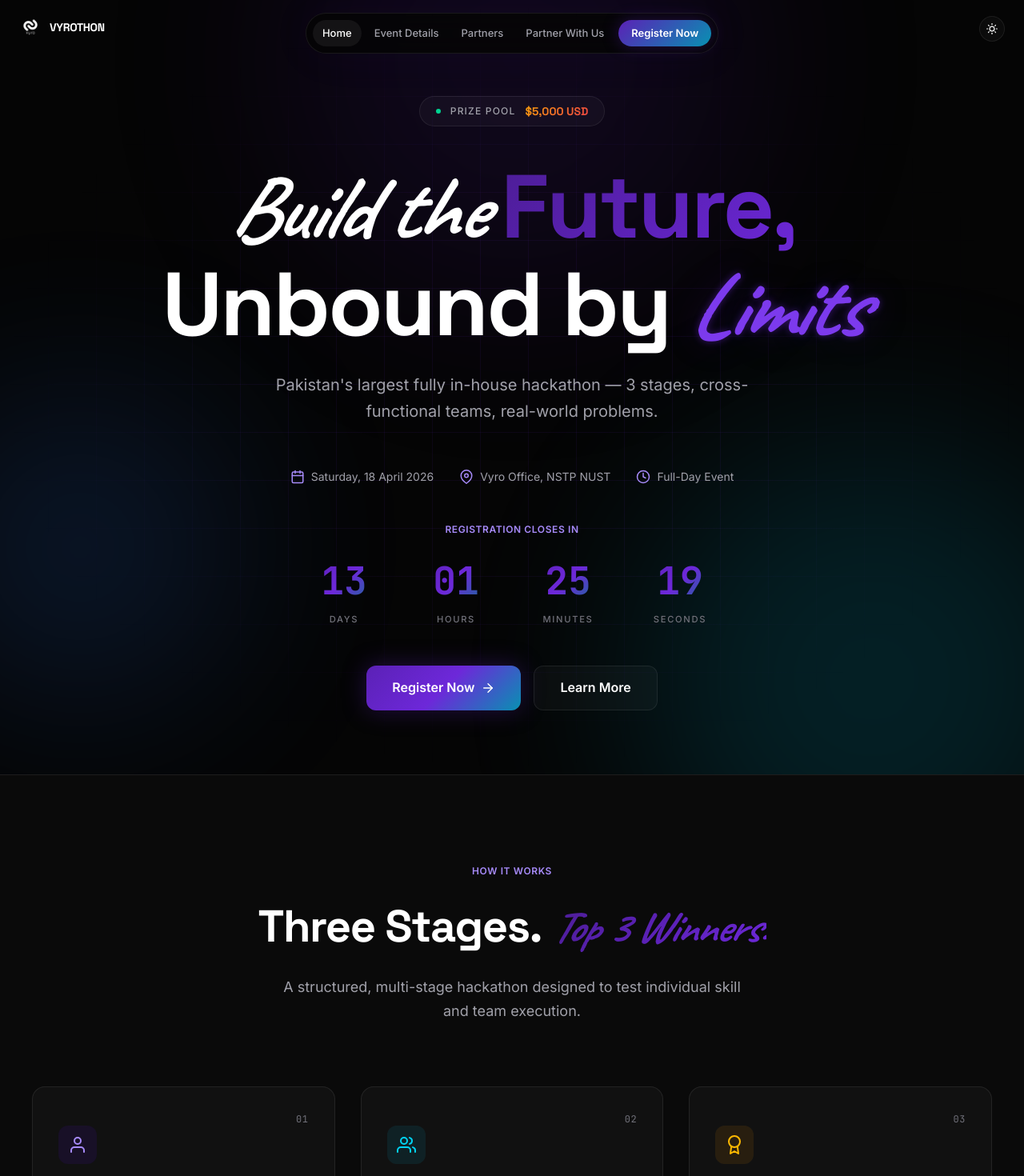
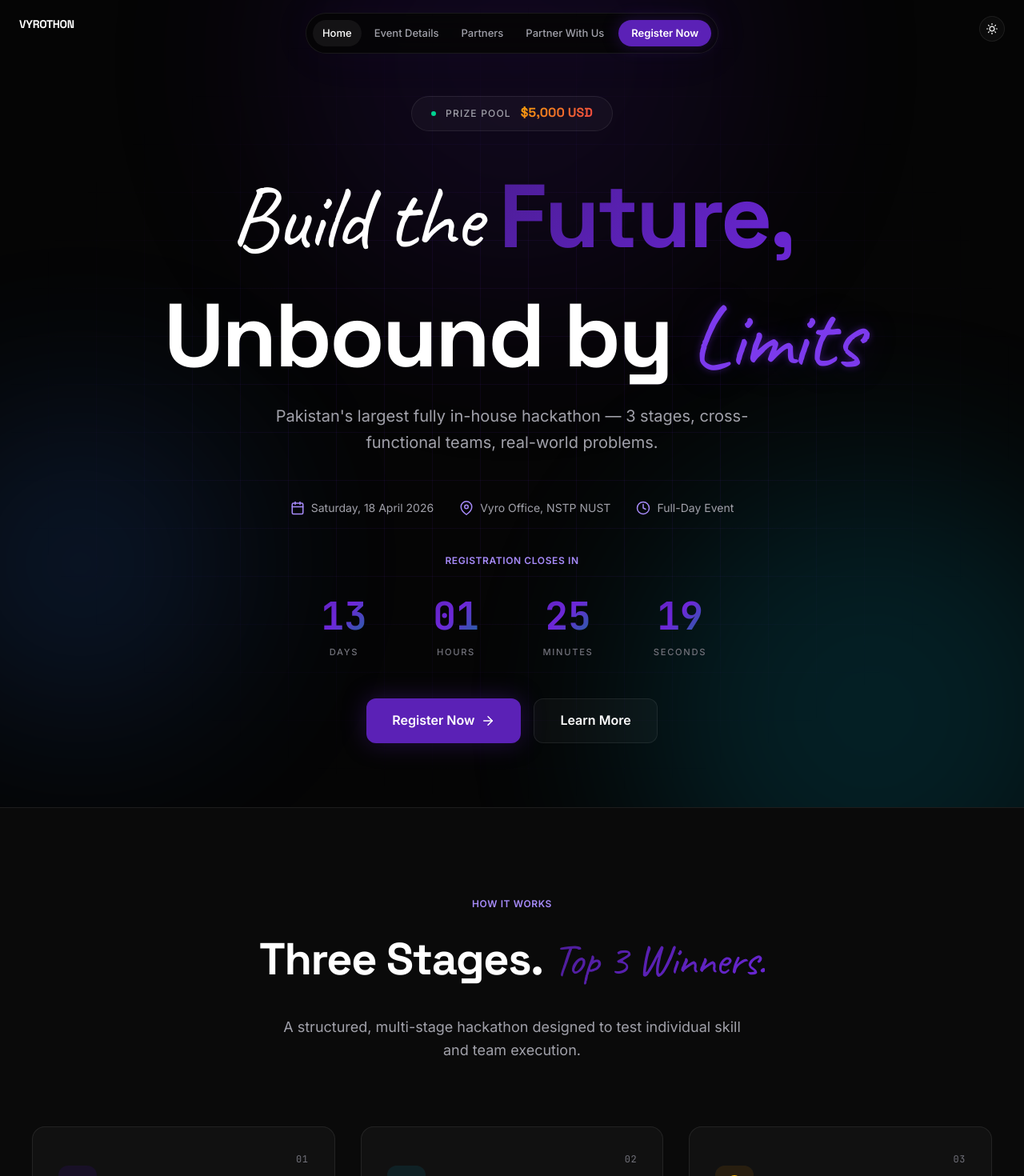
Before and after one commit to Harris-giki/vyrothon, a Next.js app: page / in a window 1280 px wide. Shown: the top 1470 px of the page at 80% size. Built offline with nearby package versions, Linux system fonts and the light colour scheme.

Commit message:
website refined, detailrefined

```diff
--- a/src/app/globals.css
+++ b/src/app/globals.css
@@ -23,6 +23,14 @@
   @keyframes blink { 0%, 100% { opacity: 0.3; } 50% { opacity: 0; } }
   @keyframes fade-in-up { from { opacity: 0; transform: translateY(30px); } to { opacity: 1; transform: translateY(0); } }
   @keyframes spin { to { transform: rotate(360deg); } }
+}
+
+/* Handwritten (Caveat) — thin stroke; overrides inherited heading bold */
+.font-script {
+  font-family: var(--font-script), cursive;
+  font-weight: 400;
+  font-style: normal;
+  font-synthesis: none;
 }
 
 /* ── Theme Variables ───────────────────────── */
@@ -120,6 +128,17 @@ body {
 
 /* ── Gradient Text ─────────────────────────── */
 
+/* background-clip: text clips descenders (d, g, y) unless box has extra vertical room */
+.text-gradient-primary,
+.text-gradient-purple,
+.text-gradient-gold {
+  display: inline-block;
+  padding-bottom: 0.18em;
+  line-height: 1.2;
+  -webkit-box-decoration-break: clone;
+  box-decoration-break: clone;
+}
+
 .text-gradient-primary {
   background: linear-gradient(135deg, #5b21b6, #6d28d9, #0e7490);
   -webkit-background-clip: text;
@@ -146,6 +165,12 @@ body {
   background-clip: text;
 }
 
+/* Script + gradient: Caveat descenders need extra room under the clip box */
+.font-script.text-gradient-purple {
+  padding-bottom: 0.28em;
+  line-height: 1.35;
+}
+
 /* ── Purple Glow Text ──────────────────────── */
 
 .text-glow-purple {
@@ -166,7 +191,7 @@ body {
 /* ── Buttons ───────────────────────────────── */
 
 .btn-primary {
-  background: linear-gradient(135deg, #5b21b6, #6d28d9, #0891b2);
+  background: #5b21b6;
   box-shadow: 0 0 30px rgba(91, 33, 182, 0.35), 0 4px 15px rgba(0, 0, 0, 0.3);
   position: relative;
   overflow: hidden;
@@ -175,11 +200,12 @@ body {
   content: '';
   position: absolute;
   inset: 0;
-  background: linear-gradient(135deg, rgba(255,255,255,0.1), transparent);
+  background: linear-gradient(135deg, rgba(255,255,255,0.12), transparent);
   opacity: 0;
   transition: opacity 0.3s ease;
 }
 .btn-primary:hover {
+  background: #6d28d9;
   transform: translateY(-2px);
   box-shadow: 0 0 50px rgba(91, 33, 182, 0.45), 0 8px 25px rgba(0, 0, 0, 0.4);
 }
@@ -225,10 +251,11 @@ body {
 /* ── Nav CTA Glow ──────────────────────────── */
 
 .nav-cta-glow {
-  background: linear-gradient(135deg, #5b21b6, #0891b2) !important;
+  background: #5b21b6 !important;
   box-shadow: 0 0 20px rgba(91, 33, 182, 0.35);
 }
 .nav-cta-glow:hover {
+  background: #6d28d9 !important;
   box-shadow: 0 0 30px rgba(91, 33, 182, 0.5) !important;
   transform: translateY(-1px);
 }
@@ -262,6 +289,7 @@ body {
   opacity: 0;
   transform: translateY(30px);
   transition: all 0.6s cubic-bezier(0.16, 1, 0.3, 1);
+  overflow: visible;
 }
 .animate-on-scroll.animated {
   opacity: 1;
--- a/src/app/layout.tsx
+++ b/src/app/layout.tsx
@@ -27,7 +27,7 @@ export default function RootLayout({
           crossOrigin="anonymous"
         />
         <link
-          href="https://fonts.googleapis.com/css2?family=Caveat:wght@400;500;600;700&family=Inter:wght@400;500;600;700&family=JetBrains+Mono:wght@400;500;600;700&family=Space+Grotesk:wght@400;500;600;700&display=swap"
+          href="https://fonts.googleapis.com/css2?family=Caveat:wght@400&family=Inter:wght@400;500;600;700&family=JetBrains+Mono:wght@400;500;600;700&family=Space+Grotesk:wght@400;500;600;700&display=swap"
           rel="stylesheet"
         />
       </head>
--- a/src/app/page.tsx
+++ b/src/app/page.tsx
@@ -19,18 +19,25 @@ export default function Home() {
         </div>
 
         <div className="relative z-10 max-w-[900px]">
-          <div className="inline-flex items-center gap-3 px-5 py-2 rounded-full mb-10 animate-fade-in-up" style={{ background: "var(--card-bg)", border: "1px solid var(--border)" }}>
-            <span className="w-1.5 h-1.5 rounded-full bg-emerald-400 animate-pulse-dot" />
-            <span className="text-xs font-medium themed-fg-secondary uppercase tracking-widest">Prize Pool</span>
-            <span className="font-heading font-bold text-sm text-gradient-gold">$5,000 USD</span>
+          <div
+            className="inline-flex items-center gap-2.5 sm:gap-3 px-5 py-2 sm:px-6 sm:py-2.5 rounded-full mb-10 animate-fade-in-up"
+            style={{ background: "var(--card-bg)", border: "1px solid var(--border)" }}
+          >
+            <span className="w-1.5 h-1.5 rounded-full bg-emerald-400 animate-pulse-dot shrink-0" />
+            <span className="text-[11px] sm:text-xs font-medium themed-fg-secondary uppercase tracking-widest">
+              Prize Pool
+            </span>
+            <span className="font-heading font-bold text-sm sm:text-base text-gradient-gold">
+              $5,000 USD
+            </span>
           </div>
 
           <h1 className="text-[clamp(3rem,9vw,7rem)] font-bold leading-[1.05] tracking-tight mb-6 animate-fade-in-up" style={{ animationDelay: "0.1s" }}>
-            <span className="font-script italic" style={{ fontFamily: "var(--font-script)" }}>Build the</span>{" "}
+            <span className="font-script">Build the</span>{" "}
             <span className="font-heading text-gradient-purple">Future,</span>
             <br />
             <span className="font-heading">Unbound by</span>{" "}
-            <span className="font-script italic text-glow-purple" style={{ fontFamily: "var(--font-script)" }}>Limits</span>
+            <span className="font-script text-glow-purple">Limits</span>
           </h1>
 
           <p className="text-[clamp(1rem,2vw,1.25rem)] max-w-[600px] mx-auto mb-14 leading-relaxed animate-fade-in-up themed-fg-secondary" style={{ animationDelay: "0.2s" }}>
@@ -71,7 +78,7 @@ export default function Home() {
               <span className="text-xs font-semibold uppercase tracking-wider text-brand-purple mb-4 block">How It Works</span>
               <h2 className="text-[clamp(2rem,5vw,3.5rem)] font-bold tracking-tight mb-4">
                 <span className="font-heading">Three Stages.</span>{" "}
-                <span className="font-script italic text-gradient-purple" style={{ fontFamily: "var(--font-script)" }}>Top 3 Winners.</span>
+                <span className="font-script text-gradient-purple">Top 3 Winners.</span>
               </h2>
               <p className="text-lg max-w-[600px] mx-auto leading-relaxed themed-fg-secondary">A structured, multi-stage hackathon designed to test individual skill and team execution.</p>
             </div>
@@ -104,7 +111,7 @@ export default function Home() {
           <ScrollReveal>
             <span className="text-xs font-semibold uppercase tracking-wider text-brand-purple mb-4 block">Don&apos;t Miss Out</span>
             <h2 className="text-[clamp(2rem,5vw,3.5rem)] font-bold tracking-tight mb-3">
-              <span className="block font-script italic mb-1" style={{ fontFamily: "var(--font-script)" }}>Ready to Build</span>
+              <span className="block font-script mb-1">Ready to Build</span>
               <span className="block font-heading text-gradient-purple">Something Extraordinary?</span>
             </h2>
             <p className="text-sm font-semibold tracking-wide text-brand-purple mb-6">Three Stages. Top 3 Winners.</p>
--- a/src/app/partner-with-us/page.tsx
+++ b/src/app/partner-with-us/page.tsx
@@ -19,7 +19,7 @@ export default function PartnerWithUs() {
           <p className="text-sm font-medium text-brand-purple mb-6 tracking-wide">Work with us</p>
 
           <h1 className="text-[clamp(2.5rem,6vw,4.5rem)] font-bold leading-[1.05] tracking-tight mb-4">
-            <span className="font-script italic" style={{ fontFamily: "var(--font-script)" }}>Partnership</span>
+            <span className="font-script">Partnership</span>
             <br />
             <span className="font-heading text-glow-purple">Opportunities</span>
           </h1>
--- a/src/app/register/page.tsx
+++ b/src/app/register/page.tsx
@@ -19,7 +19,7 @@ export default function Register() {
         <div className="relative z-10 max-w-[1200px] mx-auto">
           <span className="text-xs font-semibold uppercase tracking-wider text-brand-purple mb-4 block">Limited Spots Available</span>
           <h1 className="text-[clamp(2.5rem,6vw,4.5rem)] font-bold tracking-tight mb-5">
-            <span className="font-script italic" style={{ fontFamily: "var(--font-script)" }}>Register</span>{" "}
+            <span className="font-script">Register</span>{" "}
             <span className="font-heading text-gradient-purple">Now</span>
           </h1>
           <p className="text-lg themed-fg-secondary max-w-[600px] mx-auto leading-relaxed">
--- a/src/components/Navbar.tsx
+++ b/src/components/Navbar.tsx
@@ -1,7 +1,6 @@
 "use client";
 
 import Link from "next/link";
-import Image from "next/image";
 import { usePathname } from "next/navigation";
 import { useEffect, useState } from "react";
 import { useTheme } from "./ThemeProvider";
@@ -11,8 +10,6 @@ import {
   useScroll,
   AnimatePresence,
 } from "motion/react";
-import { logoSrc } from "@/lib/site";
-
 const links = [
   { href: "/", label: "Home" },
   { href: "/details", label: "Event Details" },
@@ -47,20 +44,12 @@ export function Navbar() {
 
   return (
     <>
-      {/* Fixed top-left: Logo + Name */}
+      {/* Fixed top-left: Wordmark */}
       <Link
         href="/"
-        className="fixed top-5 left-6 z-50 flex items-center gap-2.5 font-heading font-bold text-sm tracking-tight"
+        className="fixed top-5 left-6 z-50 font-heading font-bold text-sm tracking-tight"
       >
-        <Image
-          src={logoSrc}
-          alt="Vyro"
-          width={28}
-          height={28}
-          className="themed-logo"
-          unoptimized
-        />
-        <span className="hidden sm:inline">VYROTHON</span>
+        VYROTHON
       </Link>
 
       {/* Fixed top-right: Theme toggle */}
```
Also changed, not shown: src/app/details/page.tsx (+7 -7 lines), src/app/partners/page.tsx (+9 -4 lines), public/community-partners/fast.png (added), public/community-partners/pieas.png (added).
